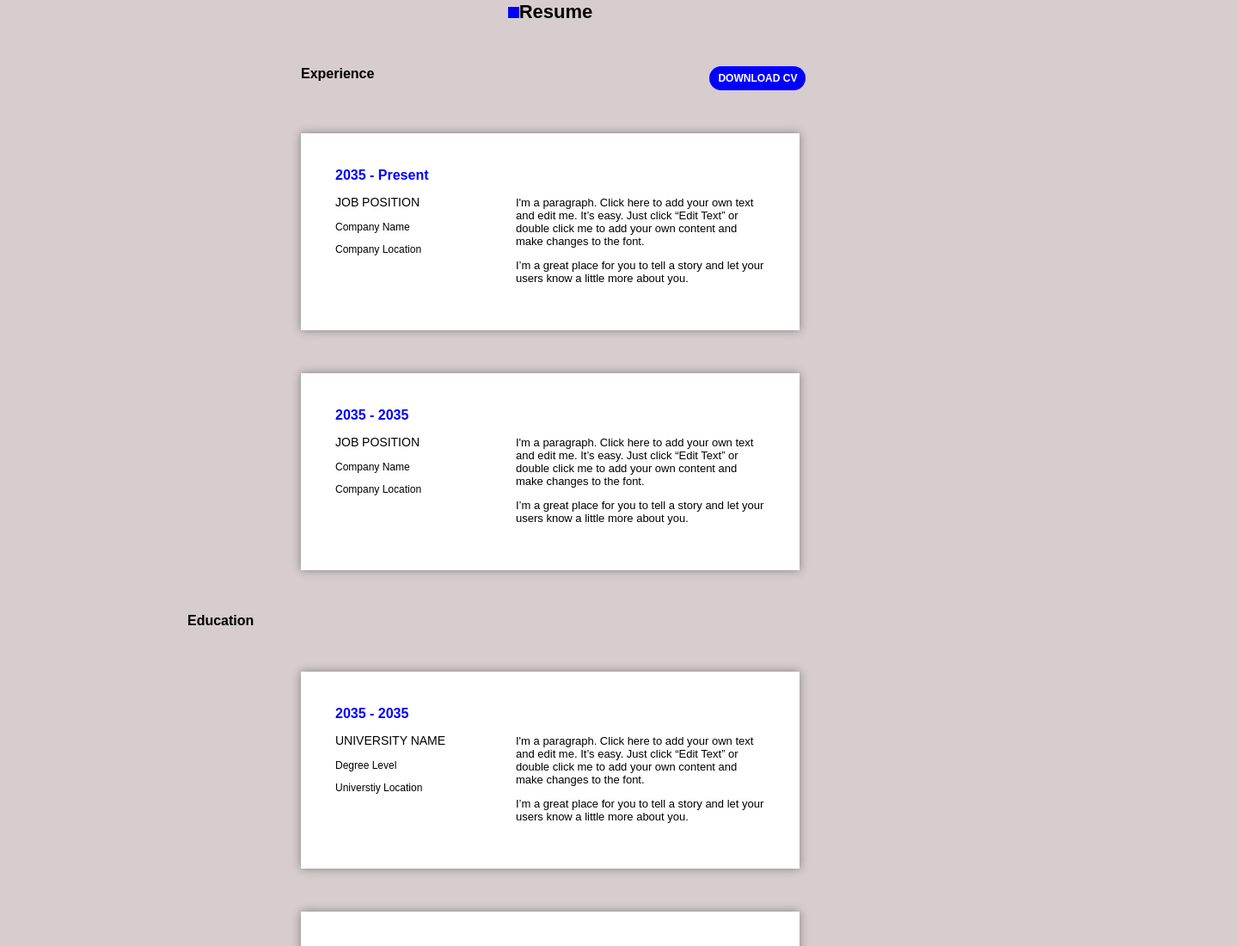
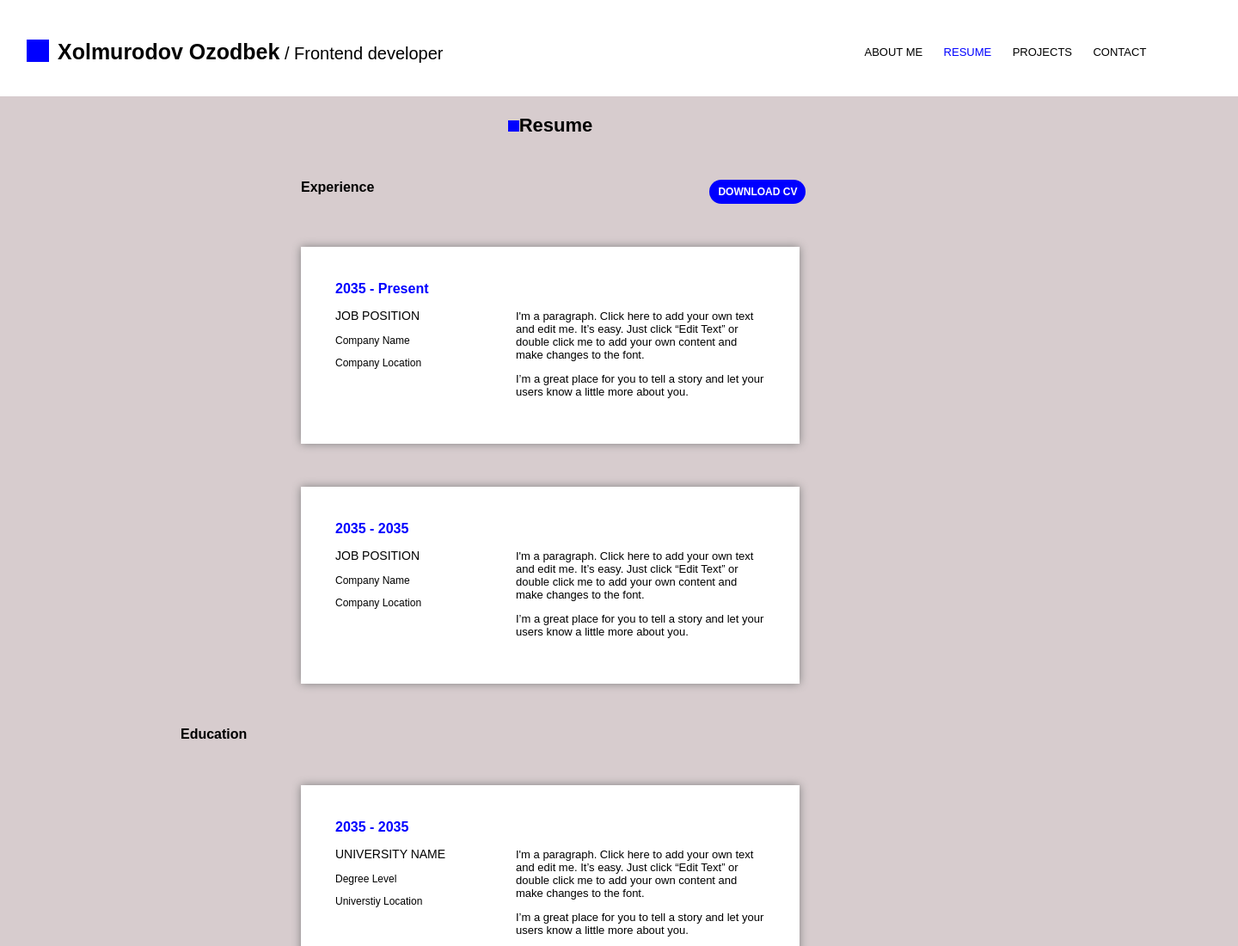
Before and after one commit to IlyosShaydullayev/Portifolio_Imtixon, a plain HTML site: page Resume/index.html in a window 1280 px wide. Shown: the top 1100 px of the page at 86% size, 1440 px wide, since content can reach past the window. Drawn offline with Linux system fonts and the light colour scheme.

Commit message:
Added all files

```diff
--- a/Contact/style.css
+++ b/Contact/style.css
@@ -3,6 +3,59 @@ body{
     background-color: rgb(215, 204, 206);
     font-family: sans-serif;
 
+}
+.nav_joy{
+    width: 1440px;
+    height: 110px;
+    border: none;
+}
+.navbar{
+    width: 1440px;
+    height: 110px;
+    border: 1px solid white;
+    display: flex;
+    position: fixed;
+    z-index: 10;
+    background-color: white;
+    margin-top: 0px;
+}
+.rectangle{
+    width: 24px;
+    height: 24px;
+    border: 1px solid blue;
+    background-color: blue;
+    margin-left: 30px;
+    margin-top: 45px;
+}
+.logo{
+
+    font-size: 25px;
+    margin-top: 45px;
+    margin-left: 10px;
+    font-weight: 700;
+    font-family: sans-serif;
+    display: block;
+}
+.nav_job{
+    font-weight: 500;
+    font-family: sans-serif;
+    font-size: 20px;
+
+}
+.items{
+    margin-left: 470px;
+    margin-top: 50px;
+}
+.item{
+    margin-left: 20px;
+    text-decoration: none;
+    font-size: 13px;
+    font-family: sans-serif;
+    font-weight: 400;
+    color: black;
+}
+.item:hover{
+    color: blue;
 }
 .main_main{
     padding: 40px;
--- a/Resume/index.html
+++ b/Resume/index.html
@@ -8,6 +8,17 @@
     <link rel="stylesheet" href="./style.css">
 </head>
 <body>
+    <nav class="navbar">
+        <div class="rectangle"></div>
+        <p class="logo">Xolmurodov Ozodbek<span class="nav_job"> / Frontend developer</span></p>
+        <div class="items">
+            <a href="../About Me/index.html" class="item">ABOUT ME</a>
+            <a href="#" class="item"  style="color: blue;">RESUME</a>
+            <a href="#" class="item">PROJECTS</a>
+            <a href="../Contact/index.html" class="item">CONTACT</a>
+        </div>
+    </nav>
+    <div class="nav_joy"></div>
     <div class="resume">
         <div class="square"></div>
         <b>Resume</b>
--- a/Resume/style.css
+++ b/Resume/style.css
@@ -2,6 +2,60 @@ body{
     max-width: 1440px;
     background-color: rgb(215, 204, 206);
     font-family: sans-serif;
+    margin: 0px;
+}
+.nav_joy{
+    width: 1440px;
+    height: 110px;
+    border: none;
+}
+.navbar{
+    width: 1440px;
+    height: 110px;
+    border: 1px solid white;
+    display: flex;
+    position: fixed;
+    z-index: 10;
+    background-color: white;
+    margin-top: 0px;
+}
+.rectangle{
+    width: 24px;
+    height: 24px;
+    border: 1px solid blue;
+    background-color: blue;
+    margin-left: 30px;
+    margin-top: 45px;
+}
+.logo{
+
+    font-size: 25px;
+    margin-top: 45px;
+    margin-left: 10px;
+    font-weight: 700;
+    font-family: sans-serif;
+    display: block;
+}
+.nav_job{
+    font-weight: 500;
+    font-family: sans-serif;
+    font-size: 20px;
+
+}
+.items{
+    margin-left: 470px;
+    margin-top: 50px;
+}
+.item{
+    margin-left: 20px;
+    text-decoration: none;
+    font-size: 13px;
+    font-family: sans-serif;
+    font-weight: 400;
+    color: black;
+}
+.item:hover{
+    color: blue;
 }
 .square{
     width: 13px;
@@ -11,7 +65,8 @@ body{
 
 .resume{
     display: flex;
-    margin: 0 auto;
+    margin: 30px auto;
+
     justify-content: center;
 }
 .resume b{
```
Also changed, not shown: About Me/index.html (renamed from index.html, +2 -2 lines), Contact/index.html (+11 -0 lines), About Me/photo_2023-07-10_07-50-20.jpg (renamed from photo_2023-07-10_07-50-20.jpg), About Me/style.css (renamed from style.css).
